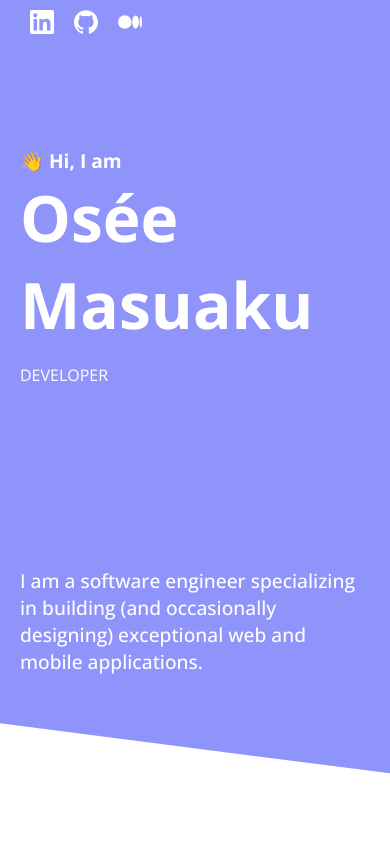
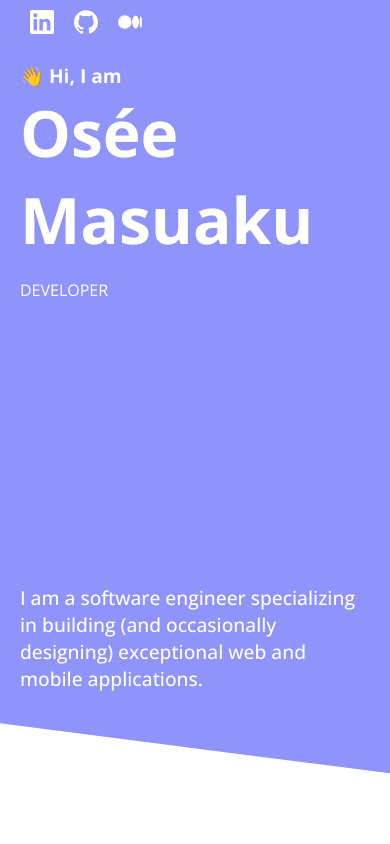
Before and after one commit to oseeshogun/Mon-portfolio, a Next.js app: page / in a window 390 px wide. Shown: the top 844 px of the page. Built offline with nearby package versions, Linux system fonts and the light colour scheme.

Commit message:
💎 style: little change

```diff
--- a/styles/Header.module.css
+++ b/styles/Header.module.css
@@ -104,7 +104,7 @@
 
   .headerTextContainer {
     width: 100%;
-    top: 15%;
+    top: 10%;
     padding: 20px;
   }
 
@@ -121,3 +121,13 @@
     bottom: 30%;
   }
 }
+
+@media screen and (max-width: 400px) {
+  .headerTextContainer {
+    top: 5%;
+  }
+
+  .description {
+    bottom: 18%;
+  }
+}
```
